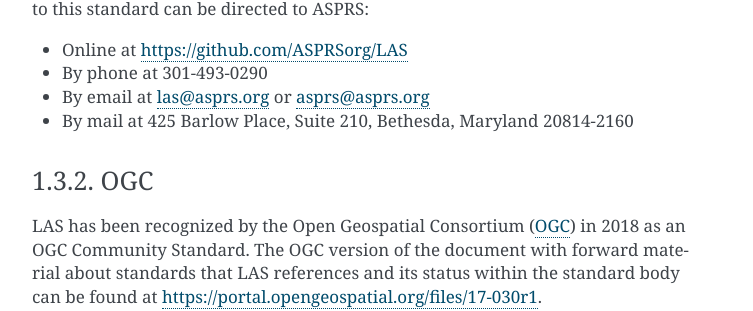
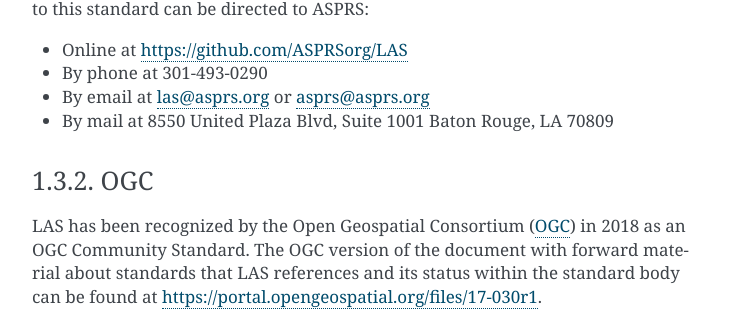
Before and after one commit to ASPRSorg/LAS, a Sphinx documentation site: the page built from source/01_intro.txt, in a window 1280 px wide and 900 px high, scrolled down 2748 px. Shown: the part 440-751 px from the top of the window, without its empty margins (388-1141 px from the left). Built offline with Sphinx 7.4.7, drawn with Linux system fonts in a browser that asks for light colours.

Commit message:
Updated ASPRS office address

```diff
--- a/source/01_intro.txt
+++ b/source/01_intro.txt
@@ -171,7 +171,7 @@
 * Online at https://github.com/ASPRSorg/LAS
 * By phone at 301-493-0290
 * By email at las@asprs.org or asprs@asprs.org
-* By mail at 425 Barlow Place, Suite 210, Bethesda, Maryland 20814-2160
+* By mail at 8550 United Plaza Blvd, Suite 1001 Baton Rouge, LA 70809
 
 OGC
 ~~~~~~~~~~~~~~~~~~~~~~~~~~~~~~~~~~~~~~~~~~~~~~~~~~~~~~~~~~~~~~~~~~~~~~~~~~~~~~~~
```
